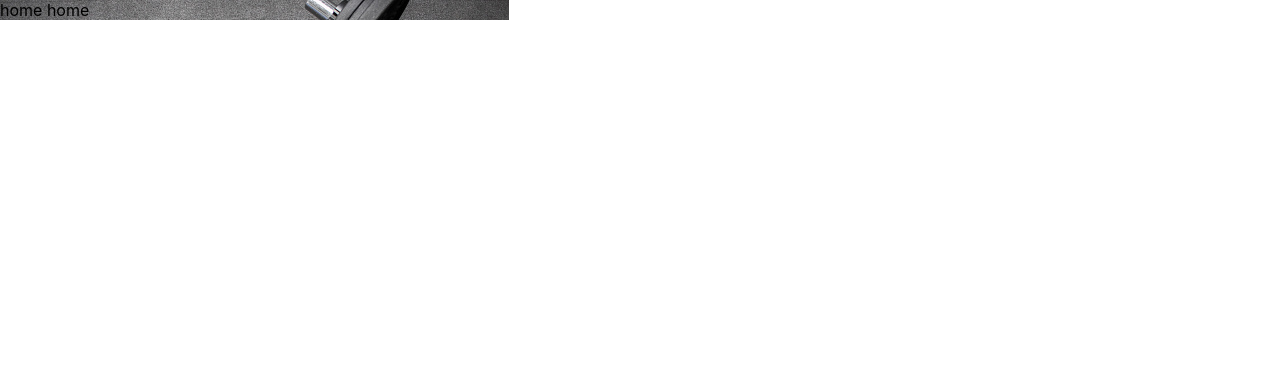
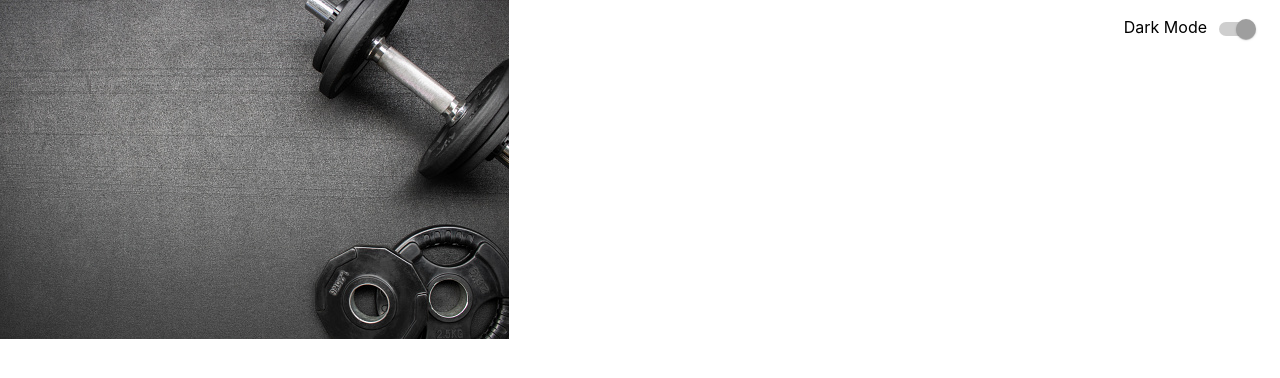
Before and after one commit to Otuyanyangayi/FitnessbyOtuya-, a React (Create React App) app: page / in a window 1280 px wide. Shown: the top 378 px of the page. Built offline with nearby package versions, Linux system fonts and the light colour scheme.

Commit message:
add mode toggle

```diff
--- a/src/App.js
+++ b/src/App.js
@@ -1,11 +1,44 @@
 import Background from './images/bg1.jpg';
+import { Container, withStyles,Switch } from "@material-ui/core";
+import { grey } from "@material-ui/core/colors";
+import React, { useEffect, useState } from "react";
 import './App.css';
 
 function App() {
+
+
+
+  const [LightMode, setLightMode] = useState(true)
+
+
+  const DarkMode = withStyles({
+    switchBase: {
+      color: grey[300],
+      "&$checked" : {
+        color: grey[500],
+      },
+      "&$checked + $track": {
+        backgroundColor: grey[500],
+      },
+    },
+    checked: {},
+    track: {},
+  })(Switch)
   return (
-    <div style={{ backgroundImage: `url(${Background})`, backgroundRepeat: 'no-repeat', backgroundsize:"cover"}}>
-      home
-      home
+    <div style={{ backgroundImage: `url(${Background})`, backgroundRepeat: 'no-repeat', backgroundsize:"cover",
+    color: LightMode ? "black" : "white"}}>
+      <Container maxWidth="md" style={{display: "flex", flexDirection:"column", height : "100vh"}}>
+
+      <div
+          style={{ position: "absolute", top: 0, right: 15, paddingTop: 10 }}
+        >
+          <span>{LightMode ? "Dark" : "Light"} Mode</span>
+          <DarkMode
+            checked={LightMode}
+            onChange={() => setLightMode(!LightMode)}
+          />
+        </div>
+      </Container>
     </div>
   );
 }
```
